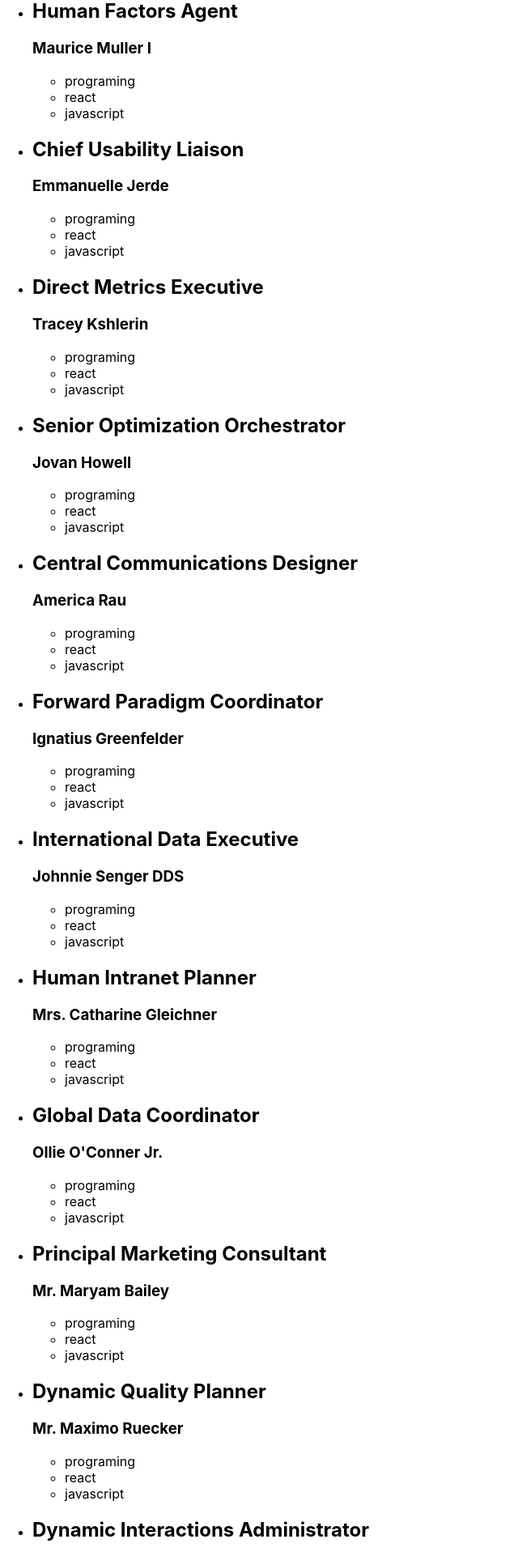
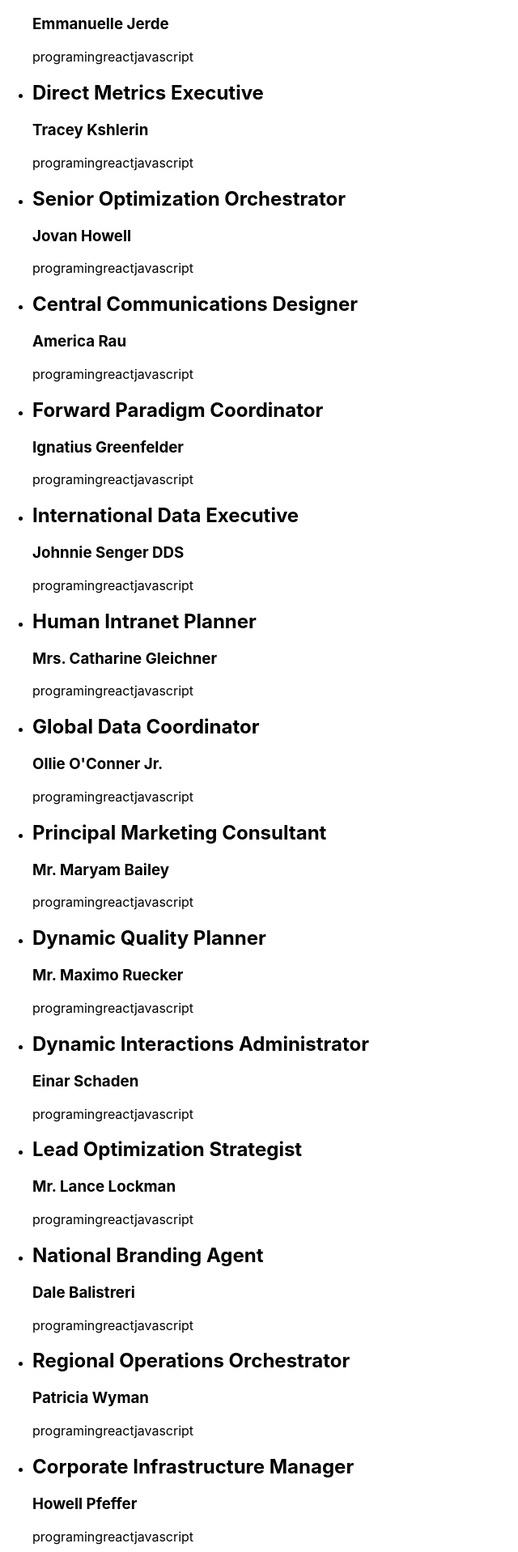
Before and after one commit to esterlegaz/easley-s4-kairoteca, a React (Create React App) app: page / in a window 1280 px wide. Shown: the part 703-2620 px from the top of the page at 81% size, without its empty margins (0-640 px from the left). Built offline with nearby package versions, Linux system fonts and the light colour scheme.

Commit message:
feature:paint list in dom through carddetail component

```diff
--- a/src/App.js
+++ b/src/App.js
@@ -42,7 +42,7 @@ class App extends Component {
     return (
       <div className="App">
         <List bookList={this.state.bookList} />
-        <CardDetail loan={this.state.loan} handleLoan={this.handleLoan} />
+        {/* <CardDetail loan={this.state.loan} handleLoan={this.handleLoan} /> */}
       </div>
     )
   }
--- a/src/components/Detail/CardDetail.js
+++ b/src/components/Detail/CardDetail.js
@@ -3,10 +3,21 @@ import Status from './Status';
 
 class CardDetail extends Component {
   render() {
+    // console.log(this.props.tags)
     return (
       <div>
         <Status loan={this.props.loan} handleLoan={this.props.handleLoan} />
-        {/* Aquí se importarán las demás   */}
+        <h2 className="book__title">{this.props.title}</h2>
+        <h3 className="book__author">{this.props.author}</h3>
+        <p>{this.props.tags}</p>
+        {/* <ul className="book__tags--list">
+          {this.props.tags.map((tag, index) => {
+            return (
+              <li className="book__tags--item" key={index}>{tag}</li>
+            )
+          })}
+        </ul> */}
+
       </div>
     )
   }
--- a/src/components/List.js
+++ b/src/components/List.js
@@ -1,28 +1,18 @@
-import React, { Component } from "react"
+import React, { Component } from "react";
+import CardDetail from './Detail/CardDetail';
 
 class List extends Component {
-
   render() {
     return (
-      <div className="list__wrapper">
-        <ul className="list__container">
-
+      <div className="book__wrapper">
+        <ul className="book__container">
           {this.props.bookList.map(item => {
             return (
-              <li key={item.id} className="list__book">
-                <h2 className="book__title">{item.title}</h2>
-                <h3 className="book__author">{item.author}</h3>
-                <ul className="book__tags--list">
-                  {item.tags.map((tag,index) => {
-                    return (
-                      <li className="book__tags--item" key={index}>{tag}</li>
-                    )
-                  })}
-                </ul>
+              <li key={item.id} className="book__list">
+                <CardDetail title={item.title} author={item.author} tags={item.tags}/>
               </li>
             )
           })}
-
         </ul>
       </div>
     )
```
